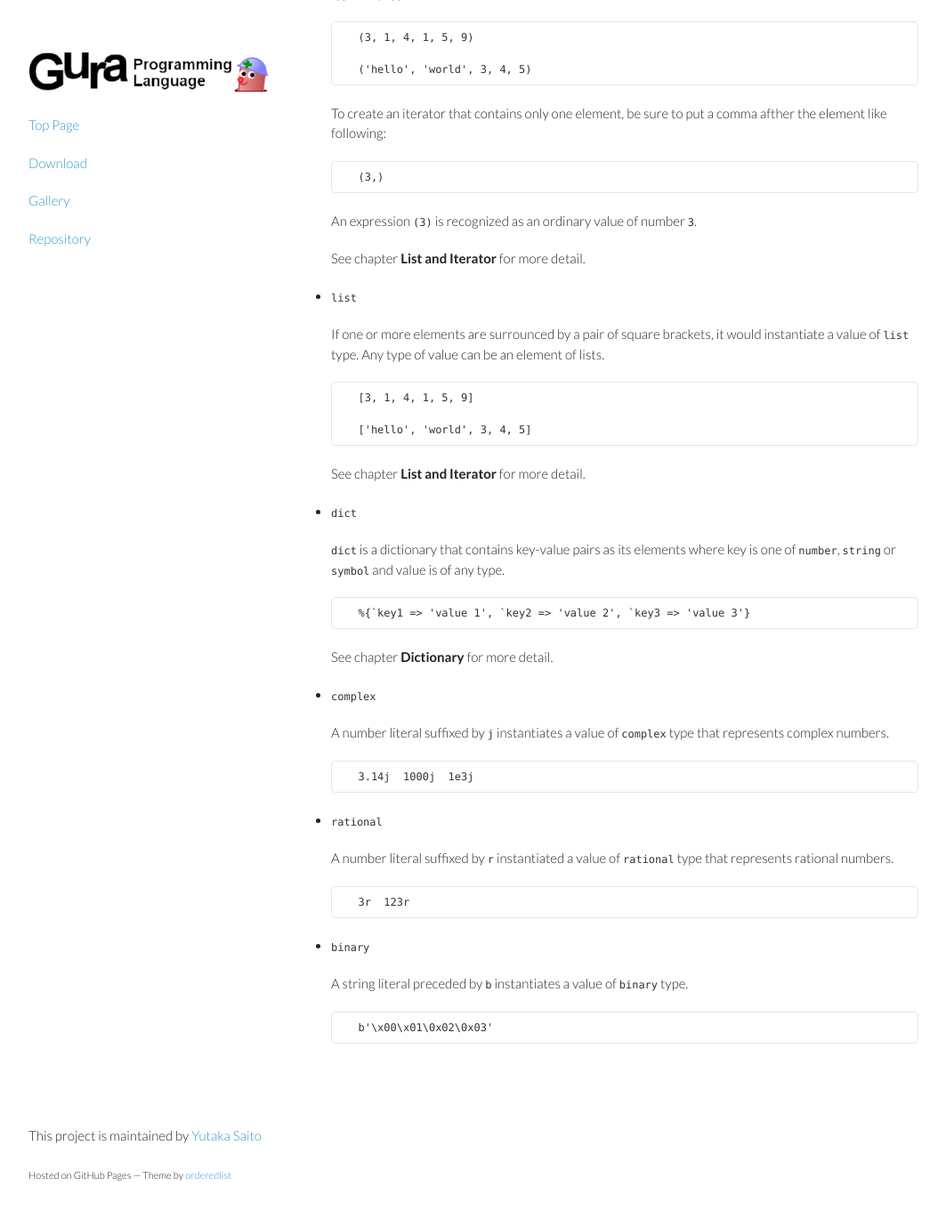
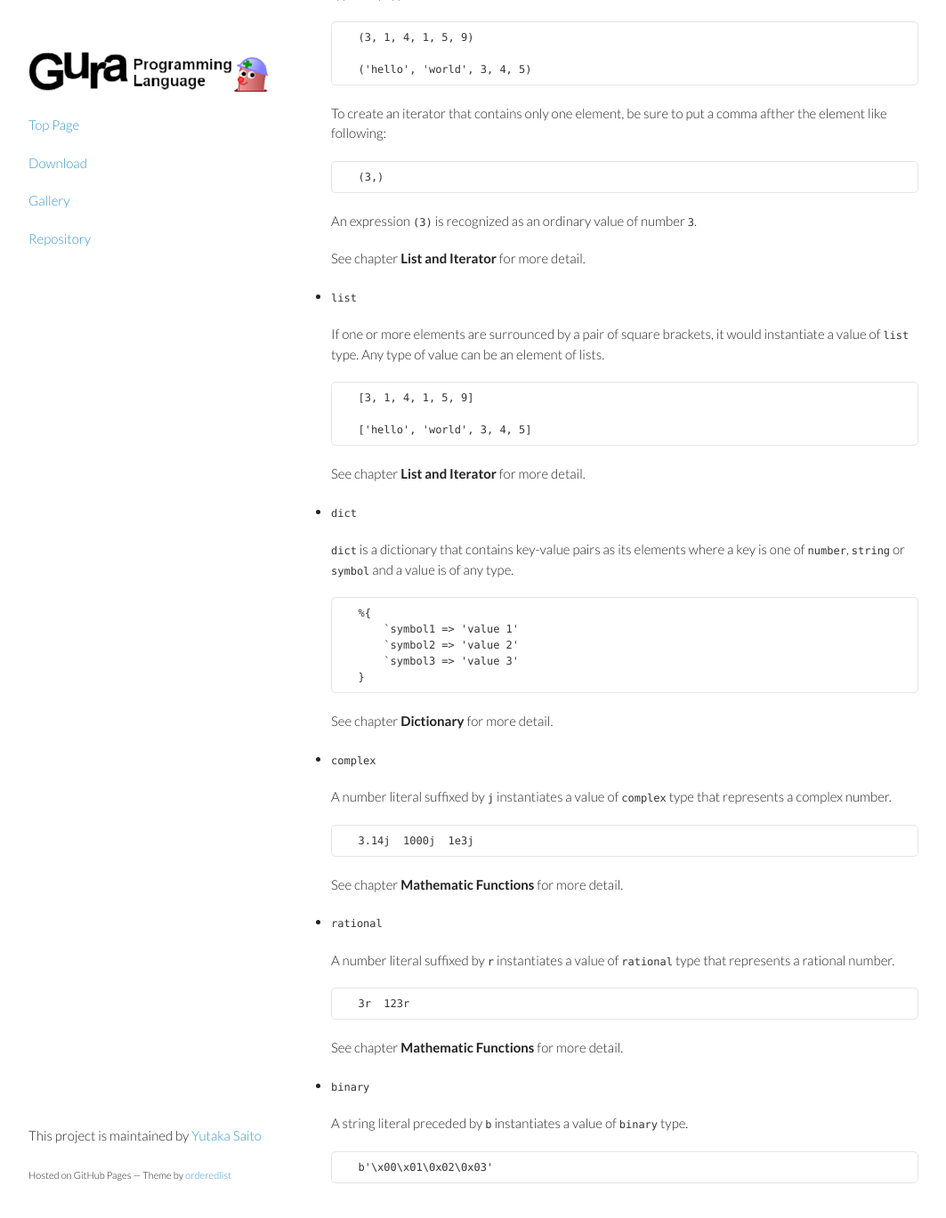
Before and after one commit to rudidude86/gura-lang.github.io, a Jekyll site: the page built from documents/Data-Type.md, in a window 1280 px wide and 1400 px high, scrolled down 1432 px. Shown: the top 1369 px of the window at 89% size, without its empty margins (108-1171 px from the left). Built offline with Jekyll 4.4.1, drawn with Linux system fonts in a browser that asks for light colours; Markdown is read by kramdown in place of the engine named in the settings; some of the changed text lies outside the part shown.

Commit message:
updated documents

```diff
--- a/documents/Data-Type.md
+++ b/documents/Data-Type.md
@@ -105,25 +105,33 @@ which also shows one of the typical ways to instantiate values of each type.
 * `dict`
 
   `dict` is a dictionary that contains key-value pairs as its elements
-  where key is one of `number`, `string` or `symbol` and value is of any type.
+  where a key is one of `number`, `string` or `symbol` and a value is of any type.
 
-        %{`key1 => 'value 1', `key2 => 'value 2', `key3 => 'value 3'}
+        %{
+            `symbol1 => 'value 1'
+            `symbol2 => 'value 2'
+            `symbol3 => 'value 3'
+        }
 
   See chapter **Dictionary** for more detail.
 
 * `complex`
 
   A number literal suffixed by `j` instantiates a value of `complex` type
-  that represents complex numbers.
+  that represents a complex number.
 
         3.14j  1000j  1e3j
 
+  See chapter **Mathematic Functions** for more detail.
+
 * `rational`
 
-  A number literal suffixed by `r` instantiated a value of `rational` type
-  that represents rational numbers.
+  A number literal suffixed by `r` instantiates a value of `rational` type
+  that represents a rational number.
 
         3r  123r
+
+  See chapter **Mathematic Functions** for more detail.
 
 * `binary`
 
```
Also changed, not shown: other parts of documents/Data-Type.md (+4 -4 lines), documents/Implicit-Mapping.md (added, +13 -0 lines), documents/List-and-Iterator.md (added, +21 -0 lines), documents/Mathematic-Functions.md (added, +18 -0 lines), documents/Operator.md (added, +8 -0 lines), index.md (+2 -2 lines).
